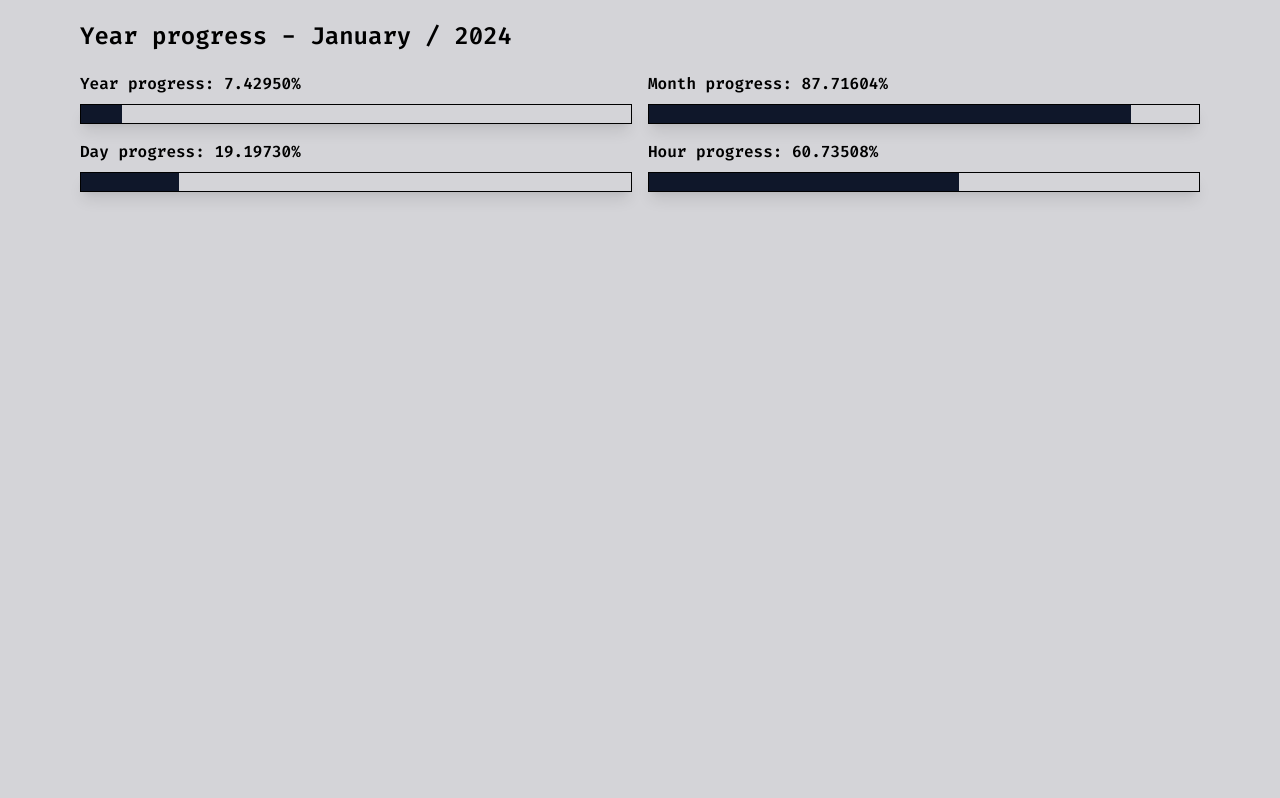
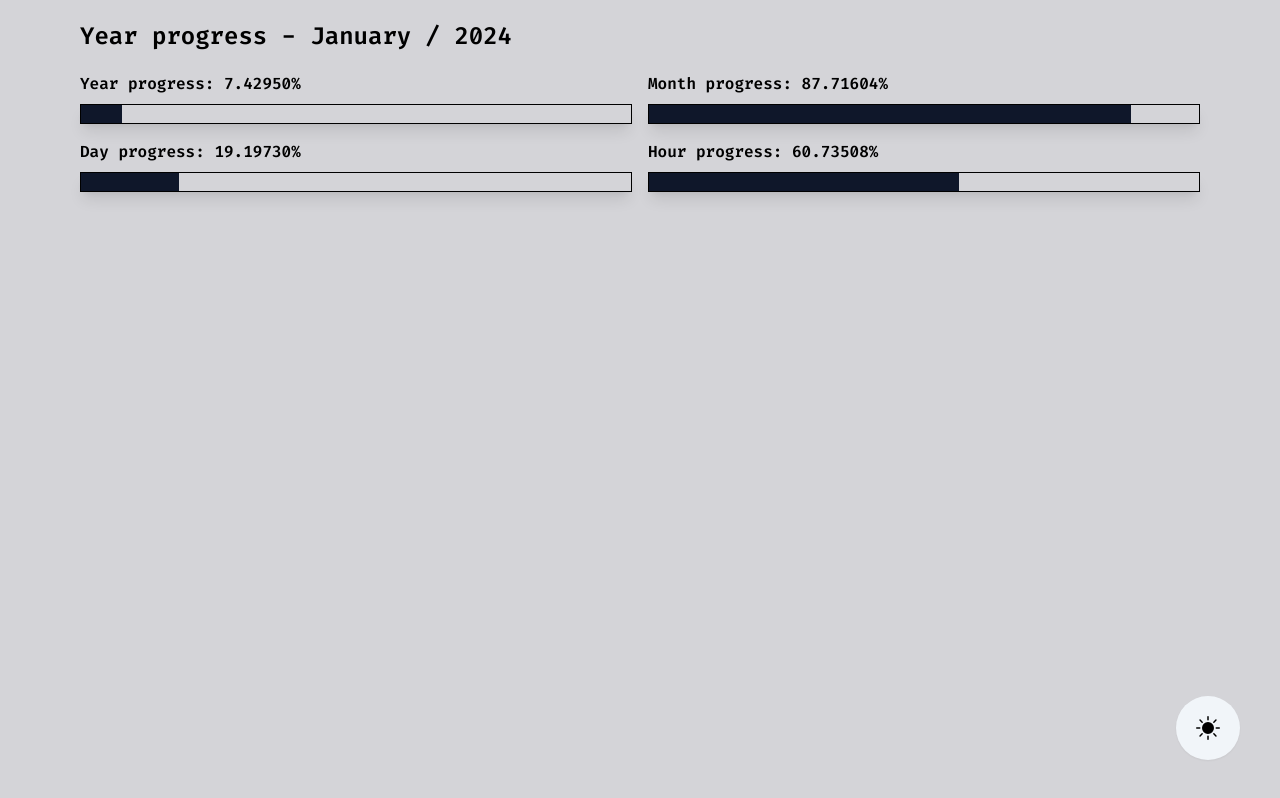
Before and after one commit to 2giosangmitom/year-progress, a Next.js app: page / in a window 1280 px wide. Built offline with nearby package versions, Linux system fonts and the light colour scheme.

Commit message:
feat: toggle dark light

```diff
--- a/app/layout.tsx
+++ b/app/layout.tsx
@@ -2,6 +2,7 @@ import { Metadata } from "next";
 import { Fira_Code } from "next/font/google";
 import { ReactNode } from "react";
 import "./globals.css";
+import ThemeContextProvider from "@/context/ThemeContext";
 
 const font = Fira_Code({ subsets: ["latin"], weight: "600" });
 
@@ -14,9 +15,16 @@ export const metadata: Metadata = {
 export default function RootLayout({ children }: { children: ReactNode }) {
 	return (
 		<html lang="en">
-			<body className={[font.className, "xl:px-20", "lg:px-16", "md:px-10", "sm:px-5", "px-4 bg-zinc-300"].join(" ")}>
-				{children}
-			</body>
+			<ThemeContextProvider>
+				<body
+					className={[
+						font.className,
+						"xl:px-20 lg:px-16 md:px-10 sm:px-5 px-4 bg-zinc-300 dark:bg-stone-950 dark:text-slate-50 transition",
+					].join(" ")}
+				>
+					{children}
+				</body>
+			</ThemeContextProvider>
 		</html>
 	);
 }
--- a/app/page.tsx
+++ b/app/page.tsx
@@ -6,6 +6,7 @@ import { getHourProgress } from "@/lib/utils/hour";
 import { getMonthProgress } from "@/lib/utils/month";
 import { getYearProgress } from "@/lib/utils/year";
 import { useState } from "react";
+import ToggleTheme from "@/components/ToggleTheme";
 
 export default function Home() {
 	const [yearProgress, setYearProgress] = useState(0);
@@ -34,6 +35,7 @@ export default function Home() {
 					updateProgress={() => setHourProgress(getHourProgress())}
 				/>
 			</main>
+			<ToggleTheme />
 		</>
 	);
 }
--- a/components/Progress.tsx
+++ b/components/Progress.tsx
@@ -39,8 +39,8 @@ export default function Progress({ title, progress, updateProgress }: props) {
 			<p className="mb-2">
 				{title}: {progress.toFixed(5)}%
 			</p>
-			<div className="border border-black shadow-lg w-full h-5">
-				<div className="bg-slate-900 h-full w-0 duration-1000" ref={progressRef} />
+			<div className="border border-black shadow-lg w-full h-5 dark:border-slate-50">
+				<div className="bg-slate-900 h-full w-0 duration-1000 dark:bg-stone-300" ref={progressRef} />
 			</div>
 		</div>
 	);
--- /dev/null
+++ b/components/ToggleTheme.tsx
@@ -0,0 +1,17 @@
+import { useTheme } from "@/context/ThemeContext";
+import { BsSunFill } from "react-icons/bs";
+import { FaMoon } from "react-icons/fa";
+
+export default function ToggleTheme() {
+	const { theme, toggleTheme } = useTheme();
+
+	return (
+		<button
+			onClick={toggleTheme}
+			type="button"
+			className="fixed sm:bottom-10 sm:right-10 text-2xl outline-none bg-slate-100 rounded-full sm:p-5 active:scale-[0.9] transition shadow-sm dark:text-slate-50 dark:bg-slate-900 p-3 bottom-5 right-5"
+		>
+			{theme === "light" ? <BsSunFill /> : <FaMoon />}
+		</button>
+	);
+}
--- /dev/null
+++ b/context/ThemeContext.tsx
@@ -0,0 +1,63 @@
+"use client";
+import React, { useEffect, useState, createContext, useContext } from "react";
+
+type Theme = "light" | "dark";
+
+type ThemeContextType = {
+	theme: Theme;
+	toggleTheme: () => void;
+};
+
+const ThemeContext = createContext<ThemeContextType | null>(null);
+
+export default function ThemeContextProvider({ children }: { children: React.ReactNode }) {
+	const [theme, setTheme] = useState<Theme>("light");
+
+	const toggleTheme = () => {
+		if (theme === "light") {
+			setTheme("dark");
+			window.localStorage.setItem("theme", "dark");
+			document.documentElement.classList.add("dark");
+		} else {
+			setTheme("light");
+			window.localStorage.setItem("theme", "light");
+			document.documentElement.classList.remove("dark");
+		}
+	};
+
+	useEffect(() => {
+		const localTheme = window.localStorage.getItem("theme") as Theme | null;
+
+		if (localTheme) {
+			setTheme(localTheme);
+
+			if (localTheme === "dark") {
+				document.documentElement.classList.add("dark");
+			}
+		} else if (window.matchMedia("(prefers-color-scheme: dark)").matches) {
+			setTheme("dark");
+			document.documentElement.classList.add("dark");
+		}
+	}, []);
+
+	return (
+		<ThemeContext.Provider
+			value={{
+				theme,
+				toggleTheme,
+			}}
+		>
+			{children}
+		</ThemeContext.Provider>
+	);
+}
+
+export function useTheme() {
+	const context = useContext(ThemeContext);
+
+	if (context === null) {
+		throw new Error("useTheme must be used within a ThemeContextProvider");
+	}
+
+	return context;
+}
--- a/package.json
+++ b/package.json
@@ -15,7 +15,8 @@
     "@jest/globals": "^29.7.0",
     "next": "14.1.0",
     "react": "^18.2.0",
-    "react-dom": "^18.2.0"
+    "react-dom": "^18.2.0",
+    "react-icons": "^5.0.1"
   },
   "devDependencies": {
     "@biomejs/biome": "1.5.3",
--- a/tailwind.config.ts
+++ b/tailwind.config.ts
@@ -6,5 +6,6 @@ const config: Config = {
 		extend: {},
 	},
 	plugins: [],
+	darkMode: "class",
 };
 export default config;
```
Also changed, not shown: 1 other file (tests, documents, lock files or other folders).
